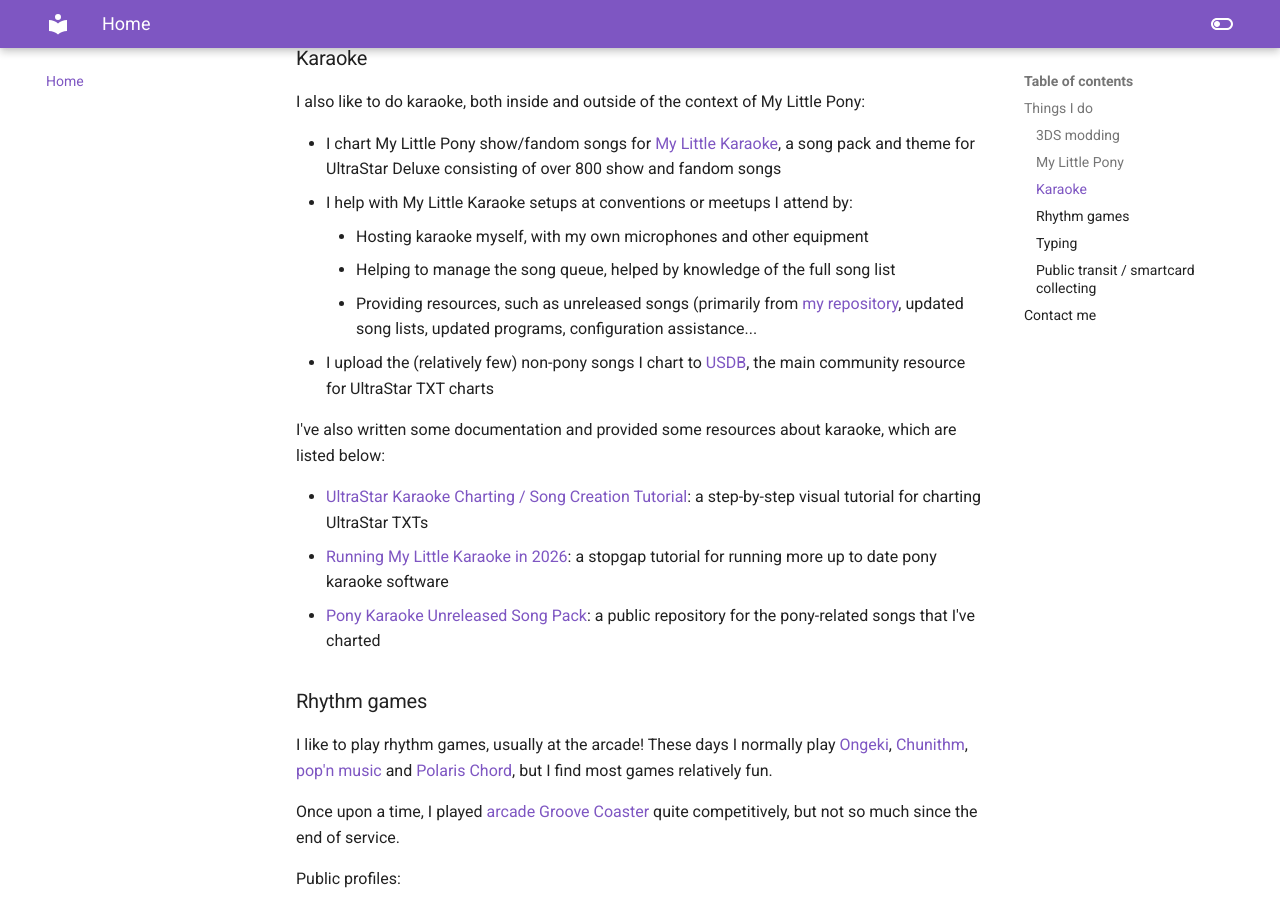
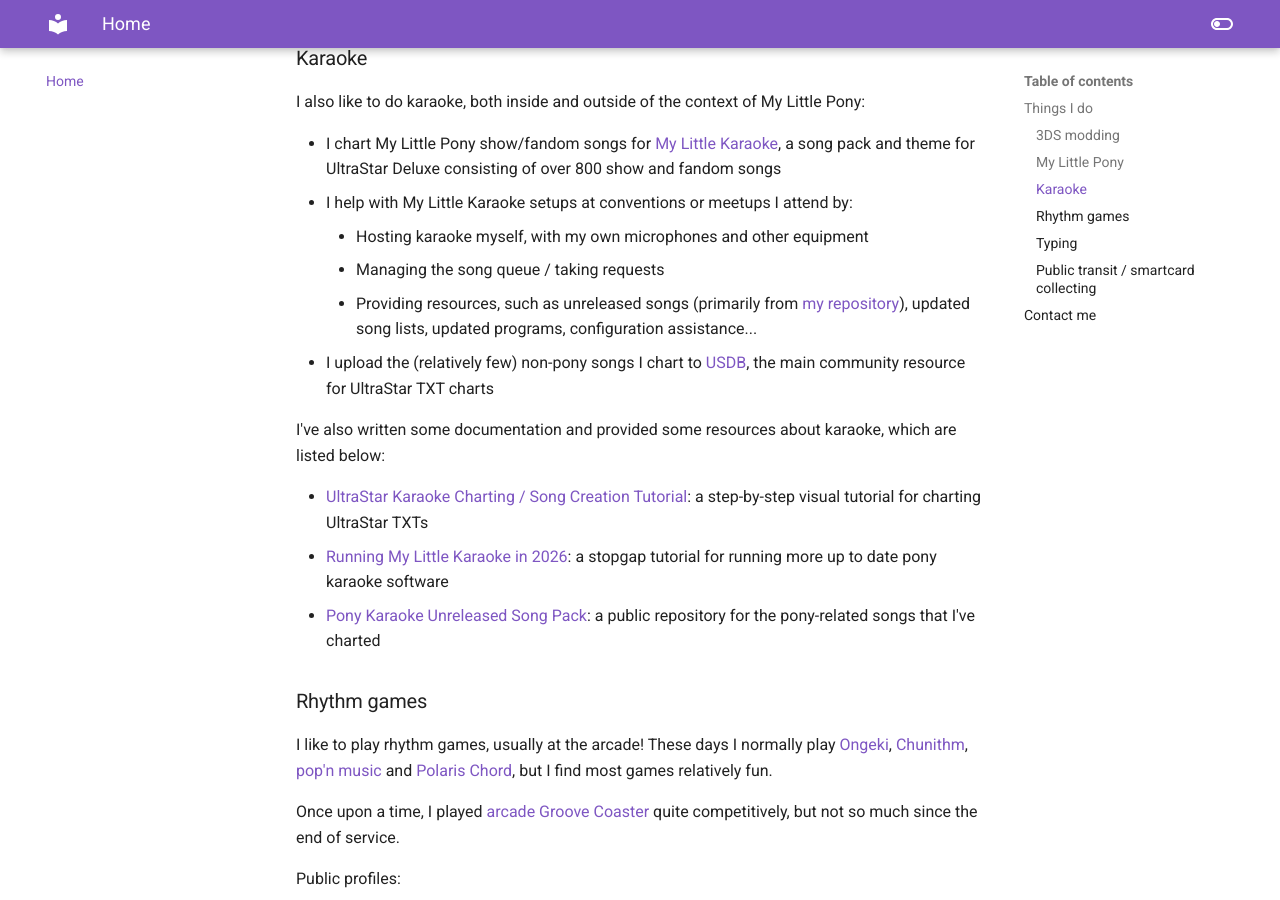
Before and after one commit to lilyuwuu/website, an MkDocs documentation site: the page built from docs/index.md, in a window 1280 px wide and 900 px high, scrolled down 956 px. Built offline with MkDocs 1.6.1 and Material for MkDocs 9.7.7, drawn with Linux system fonts in a browser that asks for light colours.

Commit message:
homepage: add missing bracket

```diff
--- a/docs/index.md
+++ b/docs/index.md
@@ -25,8 +25,8 @@
 - I chart My Little Pony show/fandom songs for [My Little Karaoke](https://www.mylittlekaraoke.com/), a song pack and theme for UltraStar Deluxe consisting of over 800 show and fandom songs
 - I help with My Little Karaoke setups at conventions or meetups I attend by:
     - Hosting karaoke myself, with my own microphones and other equipment
-    - Helping to manage the song queue, helped by knowledge of the full song list
-    - Providing resources, such as unreleased songs (primarily from [my repository](projects/pony-karaoke), updated song lists, updated programs, configuration assistance...
+    - Managing the song queue / taking requests
+    - Providing resources, such as unreleased songs (primarily from [my repository](projects/pony-karaoke)), updated song lists, updated programs, configuration assistance...
 - I upload the (relatively few) non-pony songs I chart to [USDB](https://usdb.animux.de/), the main community resource for UltraStar TXT charts
 
 I've also written some documentation and provided some resources about karaoke, which are listed below:
```
